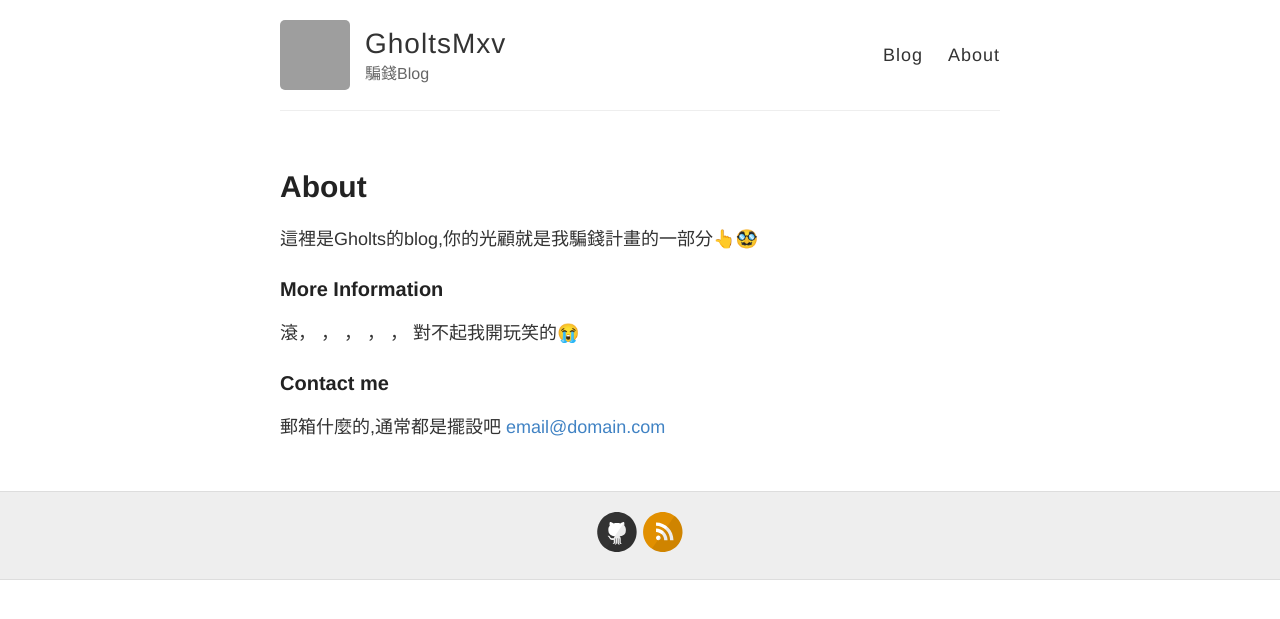
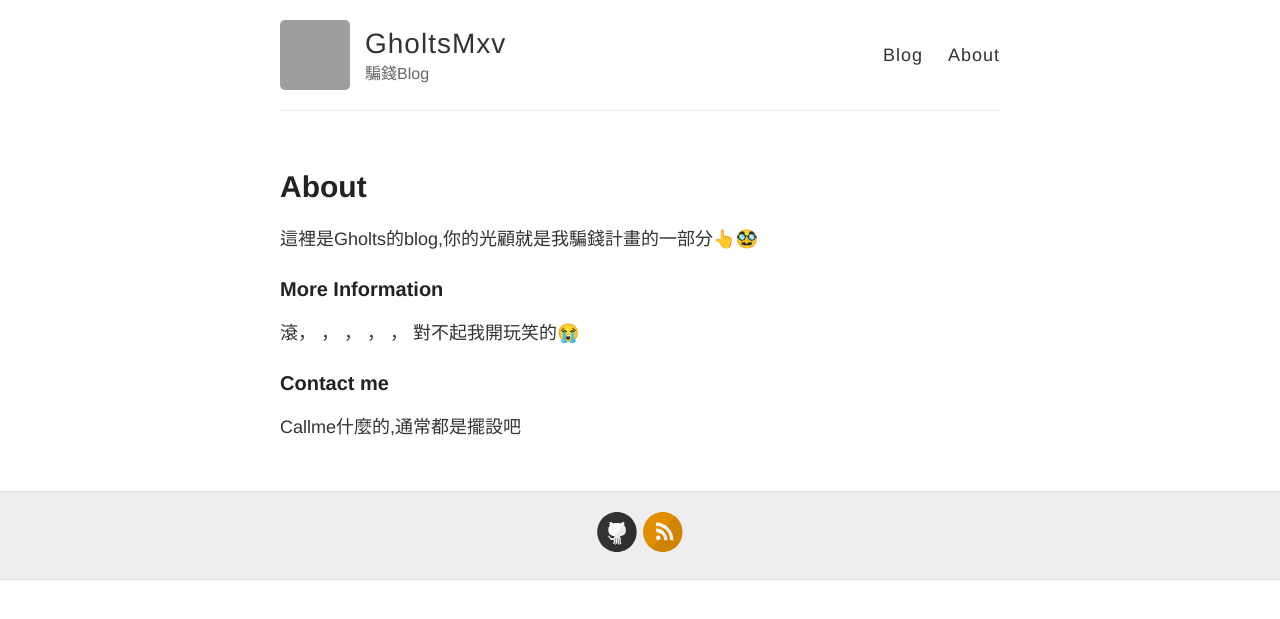
Before and after one commit to GholtsMxv/archiveblogg, a Jekyll site: the page built from about.md, in a window 1280 px wide. Shown: the top 619 px of the page. Built offline with Jekyll 4.4.1, drawn with Linux system fonts in a browser that asks for light colours; grey boxes are pictures that could not be loaded.

Commit message:
Update about.md

```diff
--- a/about.md
+++ b/about.md
@@ -16,5 +16,4 @@ permalink: /about/
 對不起我開玩笑的😭
 
 ### Contact me
-郵箱什麼的,通常都是擺設吧
-[email@domain.com](mailto:email@domain.com)
+Callme什麼的,通常都是擺設吧
```
